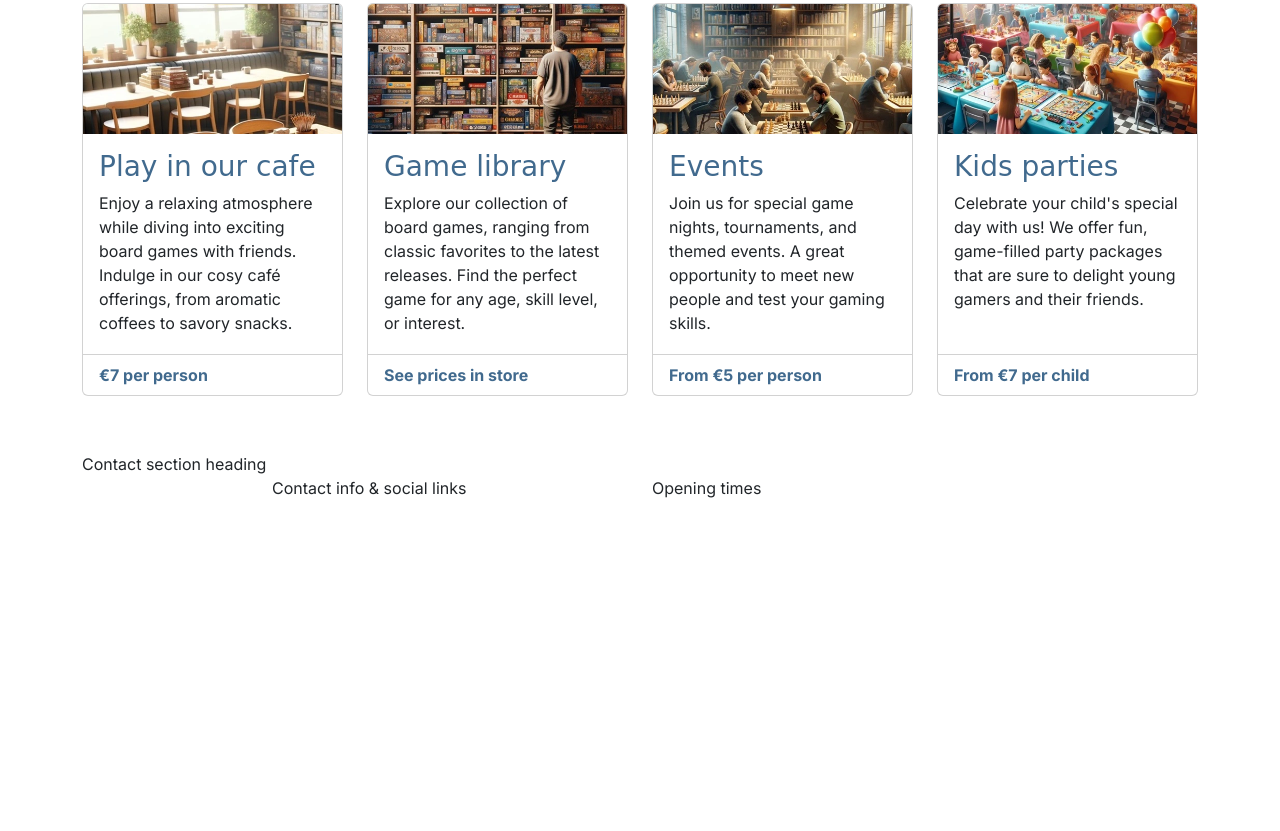
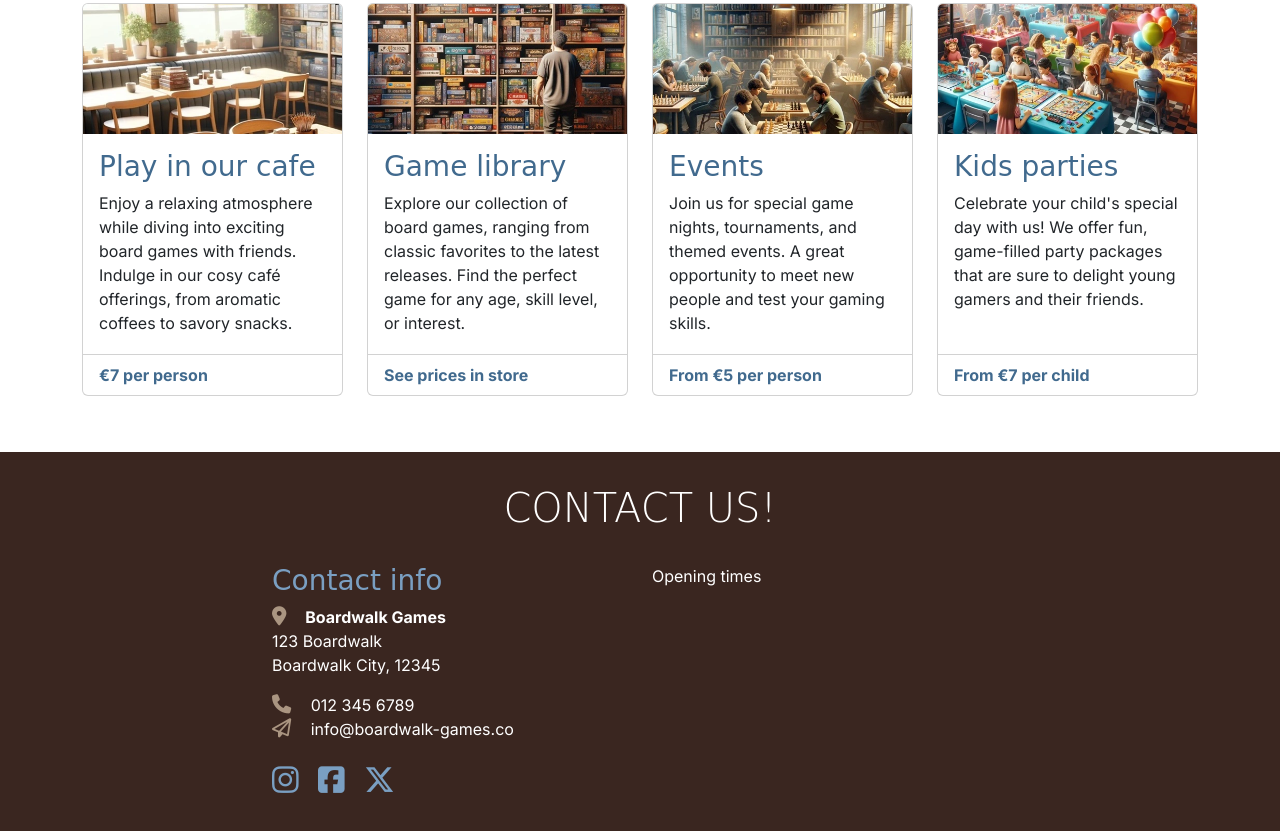
Before and after one commit to SonaliP11/boardwalk-games, a plain HTML site: page index.html in a window 1280 px wide. Shown: the part 656-1487 px from the top of the page. Before the commit the page ends 1156 px from the top, so only its background shows below. Drawn offline with nearby package versions, Linux system fonts and the light colour scheme; a web font is replaced by a local one.

Commit message:
Add contact info in footer

```diff
--- a/assets/css/style.css
+++ b/assets/css/style.css
@@ -1,3 +1,4 @@
+
 /* Google fonts import */
 @import url('https://fonts.googleapis.com/css2?family=Inter:wght@100..900&family=Macondo&display=swap');
 
@@ -70,6 +71,45 @@ h2 {
     margin-bottom: 1.5rem;
 }
 
+/* Game library cards */
+
+#new-games .card,
+#fav-games .card {
+    border: none;
+}
+
+/* Footer / contact */
+
+#contact {
+    background-color: var(--primary-color);
+    color: white;
+    padding-bottom: 3rem;
+}
+
+#contact h2 {
+    color: white;
+}
+
+#contact .sub-heading-color {
+    color: var(--highlight-color-light);
+}
+
+#contact i {
+    color: var(--secondary-color);
+    font-size: 1.2rem;
+    margin-right: 15px;
+}
+
+#contact .social-links i {
+    color: var(--highlight-color-light);
+    font-size: 1.9rem;
+    transition: color 0.3s ease-in-out;
+}
+
+#contact .social-links i:hover {
+    color: var(--secondary-color);
+}
+
 /* grid visualisation CSS for testing */
 
 /* .container,
@@ -82,35 +122,35 @@ h2 {
     background-color: lightgray;
 } */
 
-/*Media queries*/
+/* Media queries */
 
-/*Media devices (tablets, 768px and up)*/
+/* Medium devices (tablets, 768px and up) */
 @media screen and (min-width: 768px) {
-    /*Make all service cards the same height for consistency*/
+    /* Make all service cards the same height for consistency */
     #services .card-body {
         min-height: 191px;
     }
 }
 
-/*Large devices (laptops, 992px and up)*/
+/* Large devices (small laptops, 992px and up) */
 @media screen and (min-width: 992px) {
-    /*Make all service cards the same height for consistency*/
+    /* Make all service cards the same height for consistency */
     #services .card-body {
         min-height: auto;
     }
 }
 
-/*X-Large devices (laptops, 1200px and up)*/
+/* xl devices (large desktops, 1200px and up) */
 @media screen and (min-width: 1200px) {
-    /*Make all service cards the same height for consistency*/
+    /* make all service cards the same height for consistency */
     #services .card-body {
         min-height: 220px;
     }
 }
 
-/*XX-Large devices (laptops, 1400px and up)*/
+/* xxl devices (larger desktops, 1400px and up) */
 @media screen and (min-width: 1400px) {
-    /*Make all service cards the same height for consistency*/
+    /* make all service cards the same height for consistency */
     #services .card-body {
         min-height: 195px;
     }
--- a/index.html
+++ b/index.html
@@ -1,4 +1,3 @@
-
 <!DOCTYPE html>
 <html lang="en">
 
@@ -62,7 +61,8 @@
                 <h1 class="display-3">Boardwalk Games</h1>
                 <p class="lead display-6 sub-heading-color">Your next adventure is waiting!</p>
                 <p class="my-4">Welcome to Boardwalk Games, Your Ultimate Gaming Getaway! Escape into the world of board
-                    games and café delights. Whether you're a casual gamer seeking a cosy nook to unwind, a board game enthusiast
+                    games and café delights. Whether you're a casual gamer seeking a cosy nook to unwind, a board game
+                    enthusiast
                     ready for your next challenge, or a student gamer looking for a fun, affordable hangout, we've got
                     you covered.</p>
             </div>
@@ -191,22 +191,46 @@
 
     <!-- Footer / contact section -->
     <!-- mt-auto added to push footer to the bottom of the page -->
-    <footer class="mt-auto">
-        <div class="container">
+    <footer id="contact" class="mt-auto">
+        <div class="container section">
             <div class="row justify-content-center">
-                <div class="col-12">Contact section heading</div>
+                <div class="col-12 text-center">
+                    <h2 class="display-6">Contact us!</h2>
+                </div>
                 <!-- Contact info -->
-                <div class="col-12 col-md-6 col-xl-4">Contact info & social links</div>
+                <div class="col-12 col-md-6 col-xl-4">
+                    <h3 class="sub-heading-color">Contact info</h3>
+                    <address>
+                        <strong><i class="fa-solid fa-location-dot"></i> Boardwalk Games</strong><br>
+                        123 Boardwalk<br>
+                        Boardwalk City, 12345
+                    </address>
+                    <p><i class="fa-solid fa-phone"></i> 012 345 6789<br>
+                        <i class="fa-regular fa-paper-plane"></i> info@boardwalk-games.co
+                    </p>
+                    <div class="social-links mt-4">
+                        <a href="https://www.instagram.com" target="_blank"
+                            aria-label="Visit our Instagram page (opens in a new tab)" rel="noopener"><i
+                                class="fa-brands fa-instagram"></i></a>
+                        <a href="https://www.facebook.com" target="_blank"
+                            aria-label="Visit our Facebook page (opens in a new tab)" rel="noopener"><i
+                                class="fa-brands fa-square-facebook"></i></a>
+                        <a href="https://www.x.com" target="_blank" aria-label="Visit our X feed (opens in a new tab)"
+                            rel="noopener"><i class="fa-brands fa-x-twitter"></i></a>
+                    </div>
+                </div>
+
                 <!-- Opening times -->
                 <div class="col-12 col-md-6 col-xl-4">Opening times</div>
             </div>
         </div>
     </footer>
 
+
     <!-- Bootstrap JS -->
     <script src="https://cdn.jsdelivr.net/npm/bootstrap@5.3.3/dist/js/bootstrap.bundle.min.js"
         integrity="sha384-YvpcrYf0tY3lHB60NNkmXc5s9fDVZLESaAA55NDzOxhy9GkcIdslK1eN7N6jIeHz" crossorigin="anonymous">
-        </script>
+    </script>
 
     <!-- Font Awesome kit -->
     <script src="https://kit.fontawesome.com/aa9af45995.js" crossorigin="anonymous"></script>
```
